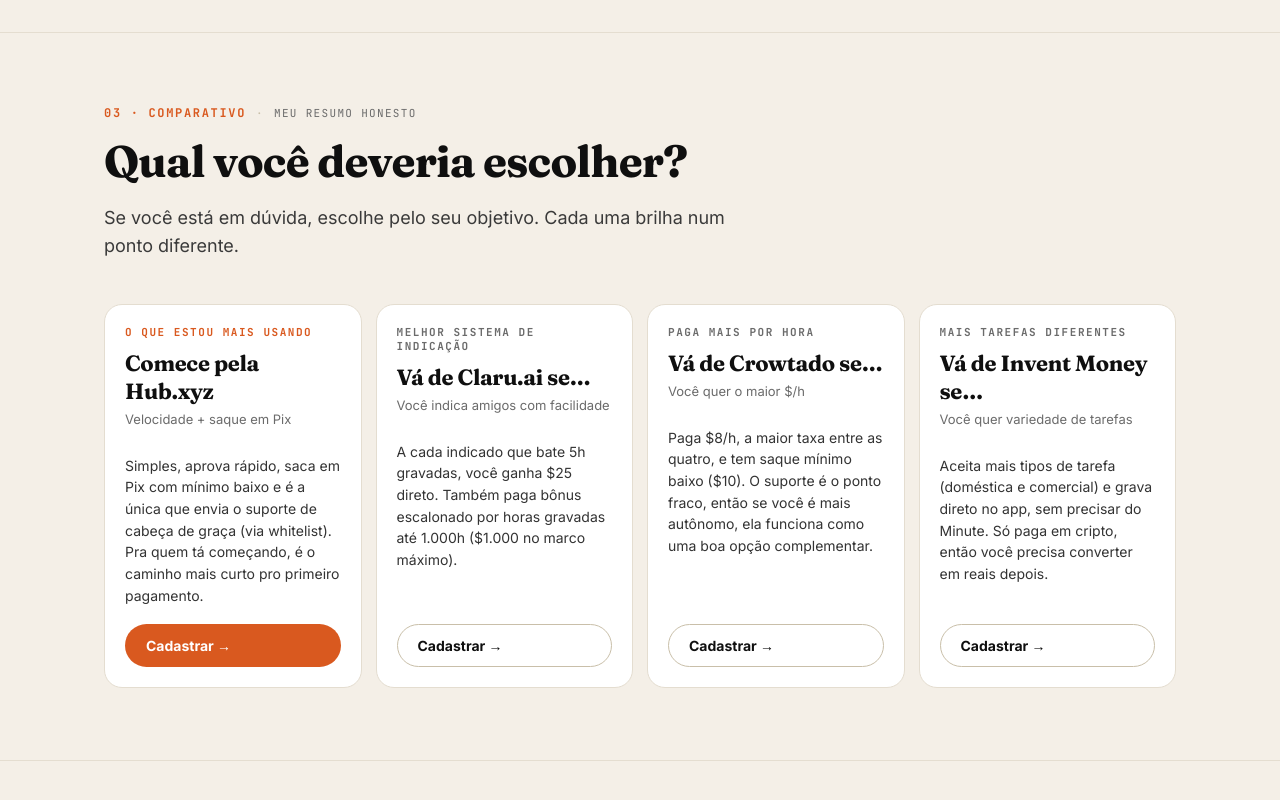
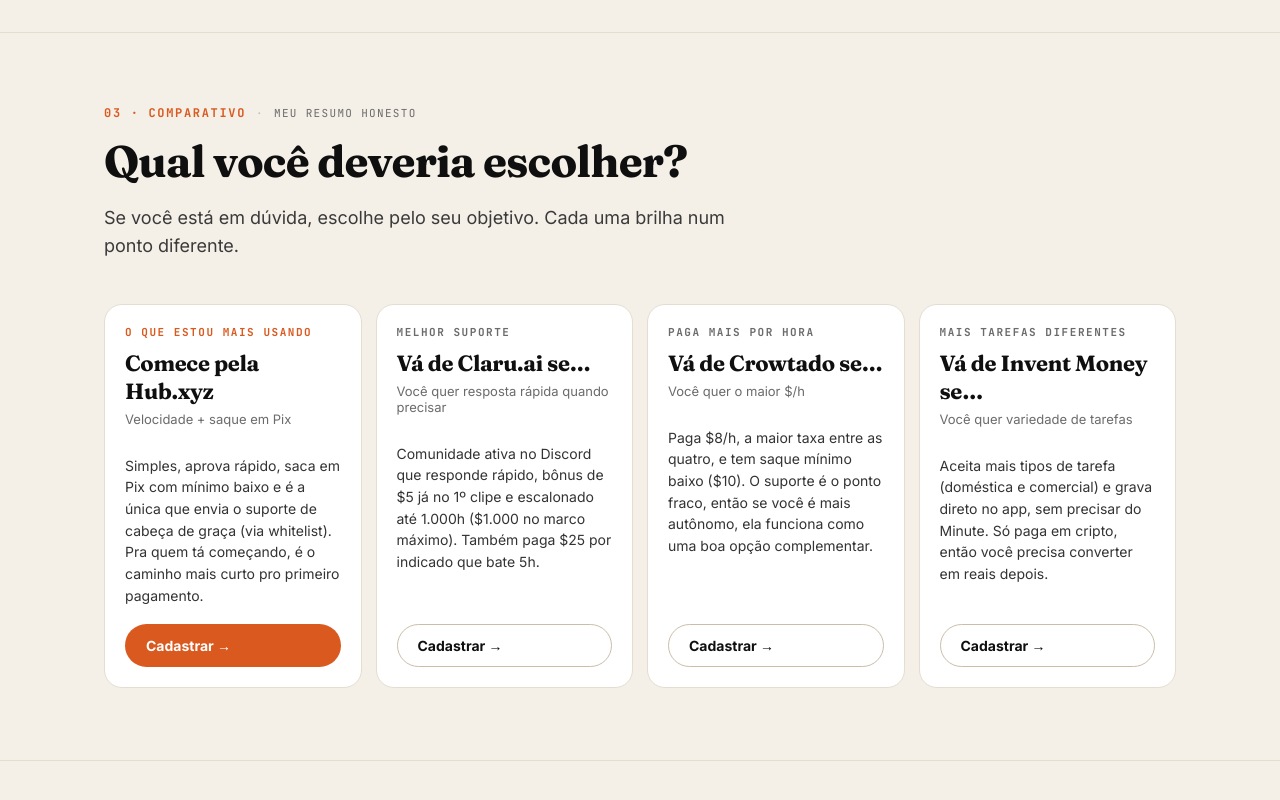
Before and after one commit to notaboutdollar/Treinadores-de-IA, a plain HTML site: page index.html in a window 1280 px wide. Shown: the part 2801-3601 px from the top of the page. Drawn offline with Linux system fonts and the light colour scheme.

Commit message:
LP: realign Claru highlight to support + surface 1st-clip bonus in calc
Two follow-ups the previous pass missed:

- Claru's highlight badge and "qual escolher" eyebrow were still
  MELHOR SISTEMA DE INDICAÇÃO, but the pros/support subsection
  now lead with fast Discord support as Claru's real edge. Swap
  both to MELHOR SUPORTE and rewrite the "qual escolher" body to
  put the support angle first (referral bonus becomes secondary).

- The Claru bonus list already listed "1º clipe enviado: $5" but
  the estimator's calcBonuses didn't include it, so the breakdown
  never awarded the $5 for any hour input. Add it as the first
  threshold (0.1h — any real recording activity) so users see it
  applied as soon as they move the slider off zero.

```diff
--- a/index.html
+++ b/index.html
@@ -444,10 +444,10 @@
         <a class="btn btn-accent" href="https://ai.hub.xyz/r/DOLETA" target="_blank">Cadastrar →</a>
       </div>
       <div class="which-card">
-        <div class="which-eye" style="color: #6B6B6B;">MELHOR SISTEMA DE INDICAÇÃO</div>
+        <div class="which-eye" style="color: #6B6B6B;">MELHOR SUPORTE</div>
         <h3 class="which-title">Vá de Claru.ai se…</h3>
-        <div class="which-sub">Você indica amigos com facilidade</div>
-        <p class="which-body">A cada indicado que bate 5h gravadas, você ganha $25 direto. Também paga bônus escalonado por horas gravadas até 1.000h ($1.000 no marco máximo).</p>
+        <div class="which-sub">Você quer resposta rápida quando precisar</div>
+        <p class="which-body">Comunidade ativa no Discord que responde rápido, bônus de $5 já no 1º clipe e escalonado até 1.000h ($1.000 no marco máximo). Também paga $25 por indicado que bate 5h.</p>
         <a class="btn btn-ghost" href="https://app.claru.ai/signup?ref=2d1cs845" target="_blank">Cadastrar →</a>
       </div>
       <div class="which-card">
@@ -660,8 +660,9 @@
     },
     refLink: 'https://ai.hub.xyz/r/DOLETA', officialLink: 'https://hub.xyz', orgCode: 'JUK9YQWE' },
   { id: 2, name: 'Claru.ai', category: 'Vídeo doméstico', temRef: true, nota: 4.2, taxa: 6, taxaLabel: '$6', logo: 'public/logo-claru.png',
-    highlight: { label: 'MELHOR SISTEMA DE INDICAÇÃO', type: 'accent' },
+    highlight: { label: 'MELHOR SUPORTE', type: 'accent' },
     calcRate: 6, calcCurrency: '$', calcBonuses: [
+      { threshold: 0.1, amount: 5, milestone: '1º clipe enviado' },
       { threshold: 1, amount: 5, milestone: '1h' }, { threshold: 5, amount: 10, milestone: '5h' },
       { threshold: 10, amount: 15, milestone: '10h' }, { threshold: 25, amount: 30, milestone: '25h' },
       { threshold: 50, amount: 75, milestone: '50h' }, { threshold: 100, amount: 100, milestone: '100h' },
```
